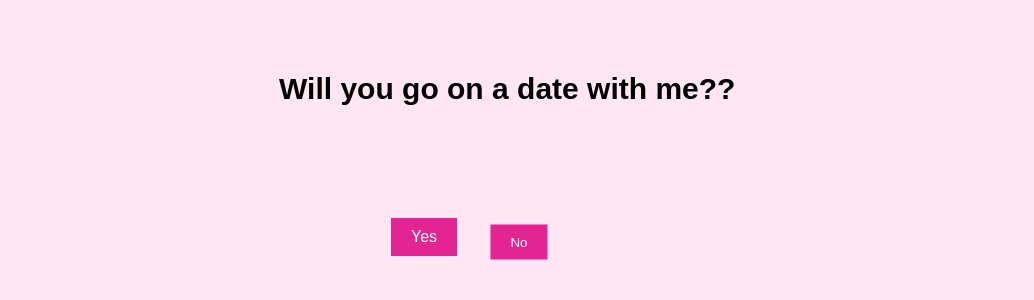
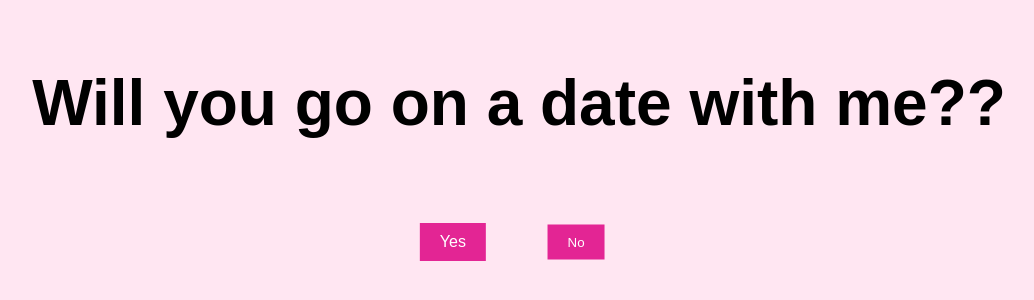
Before and after one commit to amatyaluman/DateMeMaybe, a plain HTML site: page index.html in a window 1280 px wide. Shown: the part 158-458 px from the top of the page, without its empty margins (121-1155 px from the left). Drawn offline with Linux system fonts and the light colour scheme.

Commit message:
Update index.html

```diff
--- a/index.html
+++ b/index.html
@@ -18,15 +18,15 @@
       }
       p {
         position: absolute;
-        top: 200px;
-        left: 400px;
+        top: 20%;
+        left: 50%;
+        transform: translateX(-50%);
+        font-size: 5vw; /* Responsive font size */
+        white-space: nowrap;
       }
 
       #movingButton {
         position: absolute;
-        top: 50%;
-        left: 50%;
-        transform: translate(-50%, -50%);
         padding: 10px 20px;
         background-color: #e32594;
         color: #fff;
@@ -36,13 +36,11 @@
       }
 
       #movingButton:hover {
-        transform: translate(-50%, -50%) scale(1.1);
+        transform: scale(1.1);
       }
 
       #Button {
         position: absolute;
-        top: 47%;
-        left: 40%;
         padding: 10px 20px;
         background-color: #e32594;
         color: #fff;
@@ -56,7 +54,28 @@
 
       .center-align {
         text-align: center;
-        font-size: 30px;
+      }
+
+      .buttons {
+        position: relative;
+        width: 100%;
+        height: 100%;
+      }
+
+      .buttons a,
+      .buttons button {
+        position: absolute;
+        top: 50%;
+        left: 50%;
+        transform: translate(-50%, -50%);
+      }
+
+      .buttons #Button {
+        transform: translate(-150%, -50%);
+      }
+
+      .buttons #movingButton {
+        transform: translate(50%, -50%);
       }
     </style>
   </head>
@@ -72,8 +91,8 @@
       const button = document.getElementById("movingButton");
 
       function moveButton() {
-        const newX = Math.random() * window.innerWidth;
-        const newY = Math.random() * window.innerHeight;
+        const newX = Math.random() * (window.innerWidth - button.offsetWidth);
+        const newY = Math.random() * (window.innerHeight - button.offsetHeight);
 
         button.style.left = newX + "px";
         button.style.top = newY + "px";
```
